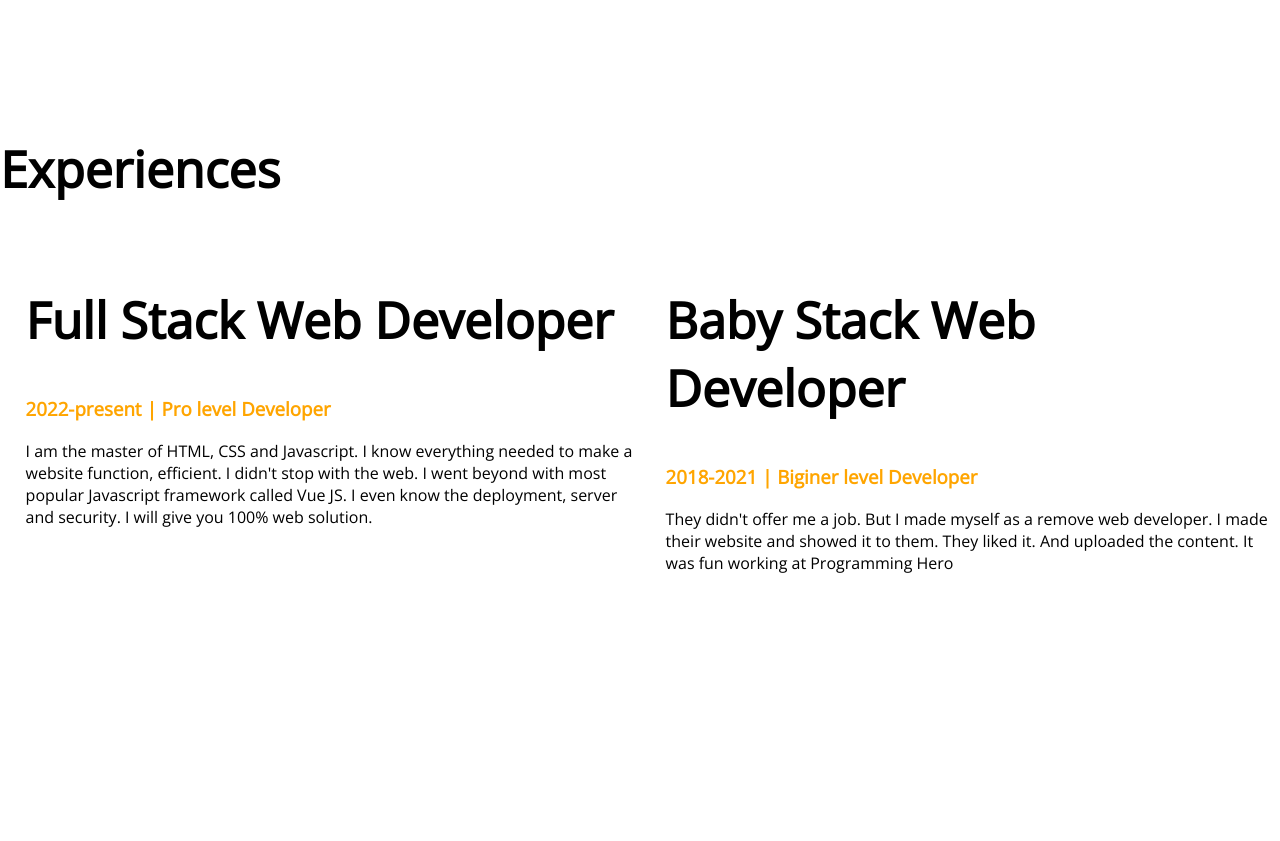
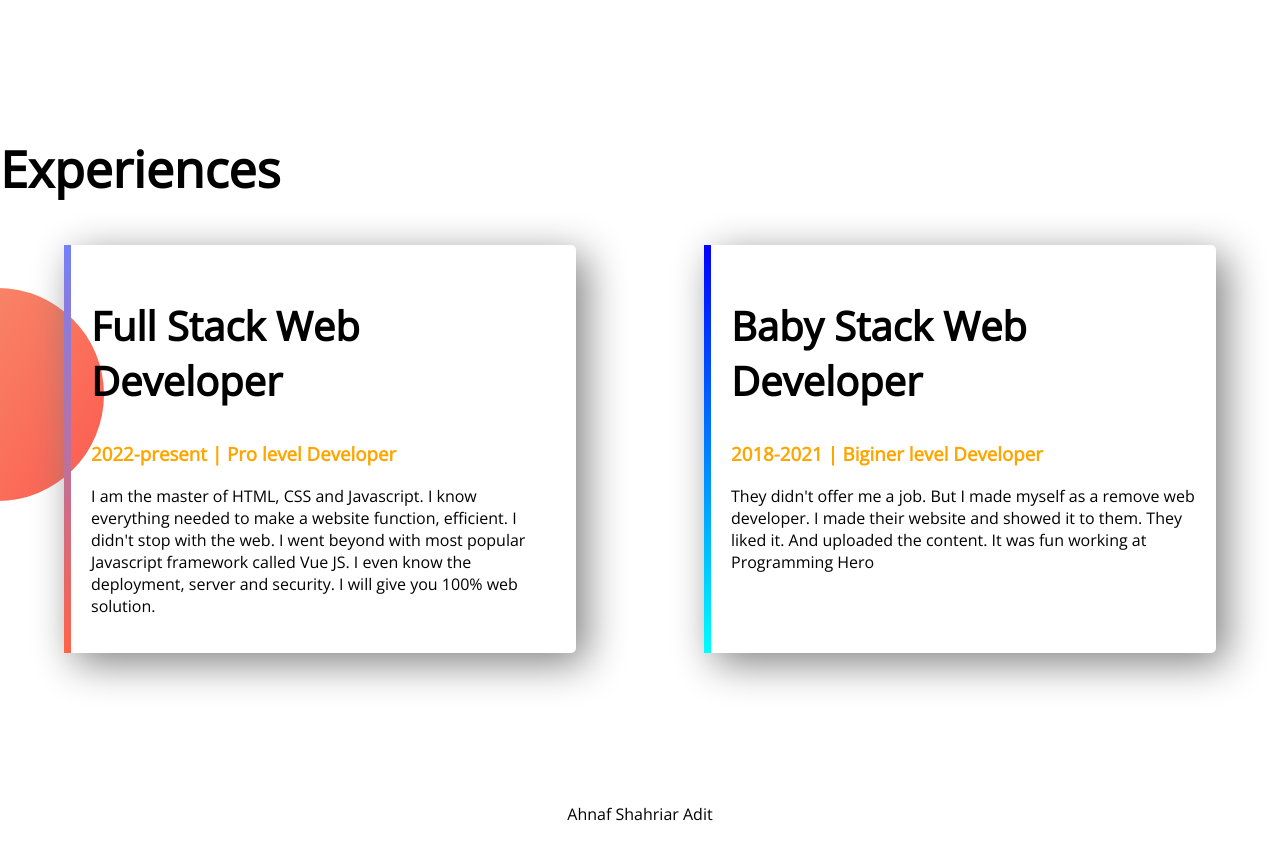
Before and after one commit to MdAhnafShahriarAdit/developer-portfolio, a plain HTML site: page index.html in a window 1280 px wide. Shown: the part 1160-2001 px from the top of the page. Before the commit the page ends 1900 px from the top, so only its background shows below. Drawn offline with nearby package versions, Linux system fonts and the light colour scheme.

Commit message:
Portfolio Done

```diff
--- a/index.html
+++ b/index.html
@@ -62,16 +62,16 @@
     <section class="experi-area">
         <h1>Experiences</h1>
         <div class="flexible-container">
-            <div class="half-width">
-                <h1>Full Stack Web Developer</h1>
+            <div id="full-dev-experi" class="experi-item">
+                <h2>Full Stack Web Developer</h2>
                 <h3 class="orangecol">2022-present | Pro level Developer</h3>
                 <p>I am the master of HTML, CSS and Javascript. I know everything needed to make a website function,
                     efficient. I didn't stop with the web. I went beyond with most popular Javascript framework called
                     Vue
                     JS. I even know the deployment, server and security. I will give you 100% web solution.</p>
             </div>
-            <div class="half-width">
-                <h1>Baby Stack Web Developer</h1>
+            <div id="web-dev-experi" class="experi-item">
+                <h2>Baby Stack Web Developer</h2>
                 <h3 class="orangecol">2018-2021 | Biginer level Developer</h3>
                 <P>They didn't offer me a job. But I made myself as a remove web developer. I made their website and
                     showed
@@ -81,7 +81,9 @@
 
 
     </section>
-
+    <footer>
+        <p>Ahnaf Shahriar Adit</p>
+    </footer>
 </body>
 
 </html>
--- a/style.css
+++ b/style.css
@@ -5,6 +5,9 @@ body{
 
 h1{
     font-size: 50px;
+}
+h2{
+    font-size: 40px;
 }
 .orangecol{
     color: orange;
@@ -18,7 +21,6 @@ h1{
 .half-width{
     width: 50%;
     padding-left: 2%;
-    border-width: 10px 10px yellowgreen;
 }
 
 .half-width img{
@@ -44,3 +46,36 @@ h1{
     background-repeat: no-repeat;
     background-position: right;
 }
+
+.experi-area{
+    background-image: url(images/exp-bg.png);
+    background-repeat: no-repeat;
+    background-position: left;
+}
+
+.experi-item{
+    width: 40%;
+    margin-left: 5%;
+    margin-right: 5%;
+    box-shadow: 10px 10px 40px gray;
+    padding: 20px;
+    border-radius: 5px;
+
+}
+
+    #web-dev-experi{
+    border-left: 7px solid;
+    border-image: linear-gradient(blue, cyan);
+    border-image-slice: 1;
+    }
+
+    #full-dev-experi{
+        border-left: 7px solid;
+    border-image: linear-gradient(rgb(114, 128, 250), tomato);
+    border-image-slice: 1;
+
+    }
+
+    footer p{
+        text-align: center;
+    }
```
